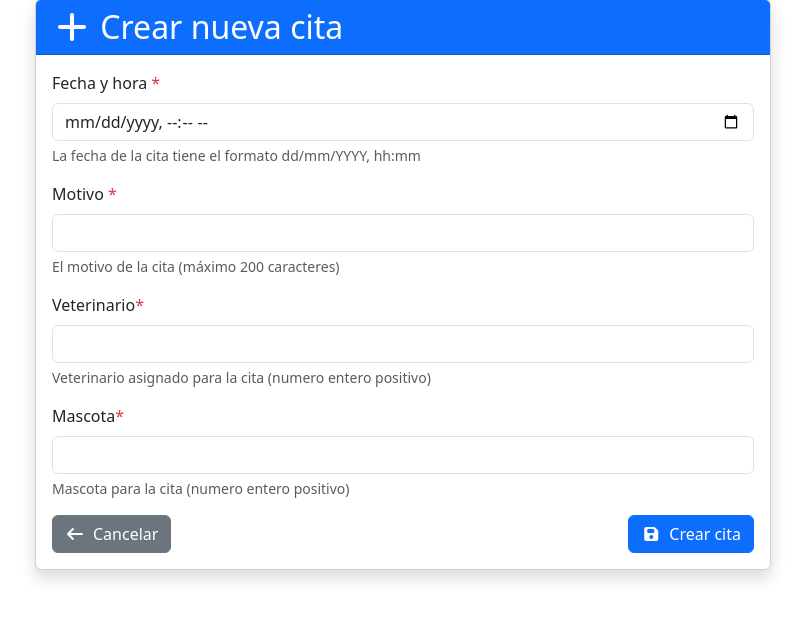
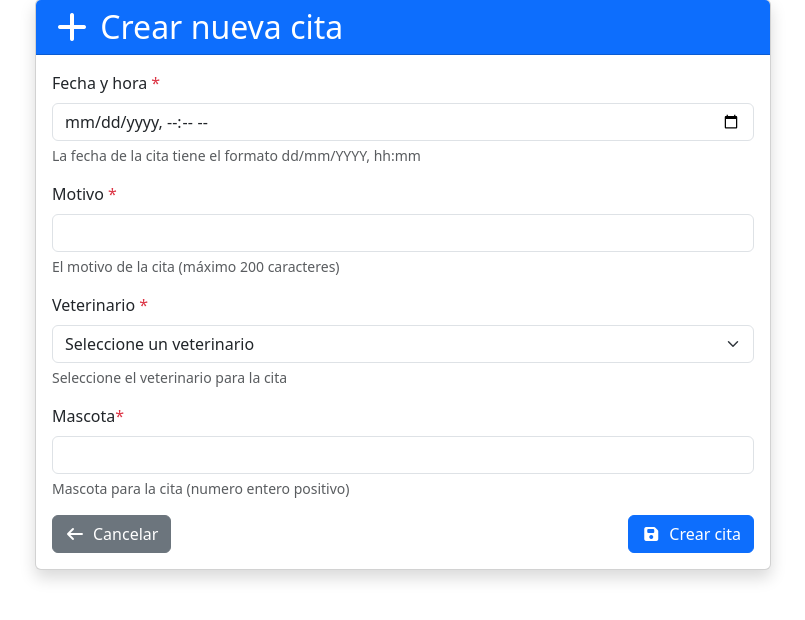
Before and after one commit to albanomp/Proyecto-Clinica-Veterinaria, a Python web app: template Clinica_Veterinaria/app/templates/citas/form.html in a window 1280 px wide. Shown: the part 49-669 px from the top of the page, without its empty margins (237-1042 px from the left). Run offline with Jinja, Linux system fonts and the light colour scheme; the template is opened without the code that fills it, so the values that code supplies are empty; some libraries are stand-ins or nearby versions.

```diff
--- a/Clinica_Veterinaria/app/templates/citas/form.html
+++ b/Clinica_Veterinaria/app/templates/citas/form.html
@@ -60,20 +60,44 @@
                                 <div class="form-text">El motivo de la cita (máximo 200 caracteres)</div>
                             </div>
 
-                            <div class="mb-3">
+                            <!-- <div class="mb-3">
                                 <label for="veterinario_id" class="form-label">Veterinario<span class="text-danger">*</span></label>
                                 <input
                                     type="number"
                                     class="form-control"
                                     id="veterinario_id"
                                     name="veterinario_id"
-                                    value="{% if form_data and form_data.get('veterinario_id') %}{{ form_data.get('veterinario_id') }}{% elif cita and cita.veterinario_id is not none %}{{ cita.veterinario_id }}{% endif %}"
+                                    value="{% if form_data and form_data.get('veterinario_id') %}{{ form_data.get('veterinario_id') }}{% elif cita and cita.veterinario.nombre is not none %}{{ cita.veterinario.nombre }}{% endif %}"
                                     min="0"
                                     step="1"
                                     required
                                 >
                                 <div class="form-text">Veterinario asignado para la cita (numero entero positivo)</div>
+                            </div> -->
+
+                            <div class="mb-3">
+                                <label for="veterinario_id" class="form-label">Veterinario <span class="text-danger">*</span></label>
+                                <select
+                                    class="form-select"
+                                    id="veterinario_id"
+                                    name="veterinario"
+                                    required
+                                >
+                                    <option value="">Seleccione un veterinario</option>
+                                    {% for veterinario in veterinarios %}
+                                    <option
+                                        value="{{ veterinario.id }}"
+                                        {% if form_data and form_data.get('veterinario_id')|string == veterinario.id|string %}selected
+                                        {% elif cita and cita.veterinario_id == veterinario.id %}selected{% endif %}
+                                    >
+                                        {{ veterinario.nombre }}
+                                        <!-- (id:{{veterinario.id}}) -->
+                                    </option>
+                                    {% endfor %}
+                                </select>
+                                <div class="form-text">Seleccione el veterinario para la cita</div>
                             </div>
+
 
                             <div class="mb-3">
                                 <label for="mascota_id" class="form-label">Mascota<span class="text-danger">*</span></label>
```
Also changed, not shown: Clinica_Veterinaria/app/routers/web/cita.py (+29 -12 lines).
